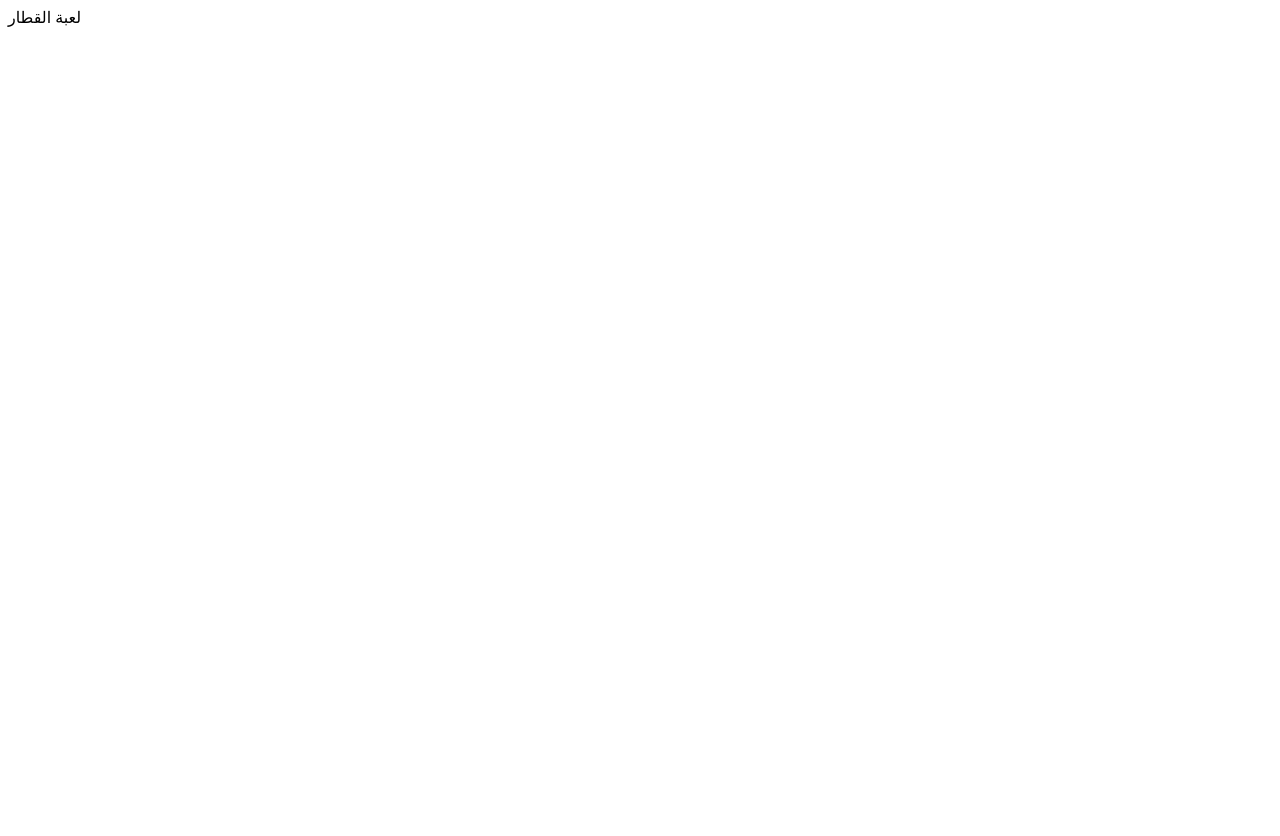
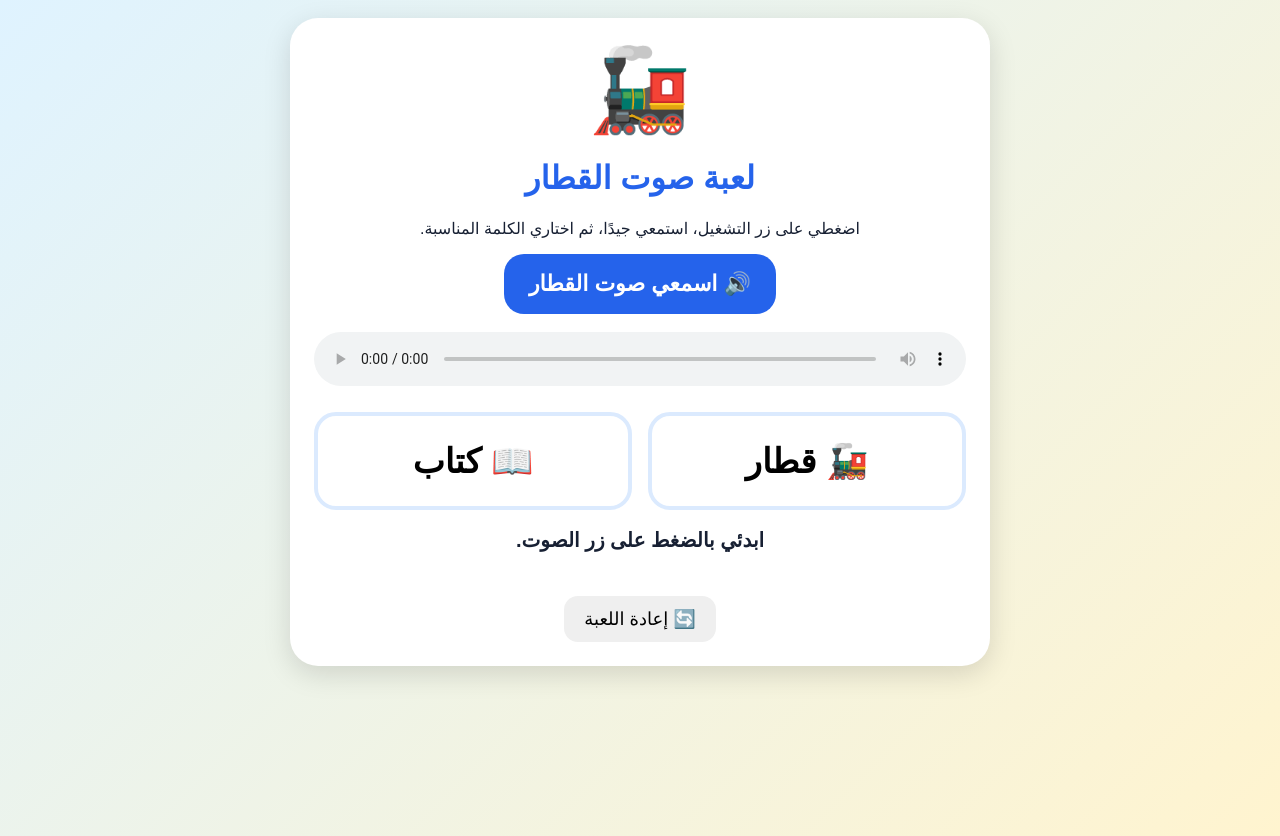
Before and after one commit to ireem104-gif/-little-detective-q, a plain HTML site: page train-game/index.htmltrain-game/index.html in a window 1280 px wide. Before the commit the page ends 800 px from the top, so only its background shows below. Drawn offline with Linux system fonts and the light colour scheme.

Commit message:
Add files via upload

```diff
--- a/train-game/index.htmltrain-game/index.html
+++ b/train-game/index.htmltrain-game/index.html
@@ -1 +1,16 @@
-لعبة القطار
+<!doctype html><html lang="ar" dir="rtl"><head><meta charset="utf-8">
+<meta name="viewport" content="width=device-width,initial-scale=1"><title>لعبة صوت القطار</title>
+<style>
+body{margin:0;font-family:Arial;background:linear-gradient(135deg,#dff3ff,#fff4cf);min-height:100vh;padding:18px;color:#172033}.wrap{max-width:700px;margin:auto;text-align:center}.card{background:#fff;border-radius:28px;padding:24px;box-shadow:0 8px 28px #0002}.train{font-size:82px}h1{color:#2563eb}.play{border:0;border-radius:20px;padding:17px 25px;font-size:22px;font-weight:bold;background:#2563eb;color:#fff}.audio{width:100%;margin-top:18px}.words{display:grid;grid-template-columns:1fr 1fr;gap:16px;margin-top:22px}.word{border:4px solid #dbeafe;background:white;border-radius:22px;padding:25px;font-size:34px;font-weight:bold}.correct{background:#dcfce7!important;border-color:#16a34a!important}.wrong{background:#fee2e2!important;border-color:#dc2626!important}.msg{min-height:50px;margin:18px;font-size:20px;font-weight:bold}.reset{border:0;border-radius:14px;padding:12px 20px;font-size:18px}@media(max-width:520px){.words{grid-template-columns:1fr}}
+</style></head><body><div class="wrap"><div class="card"><div class="train">🚂</div>
+<h1>لعبة صوت القطار</h1><p>اضغطي على زر التشغيل، استمعي جيدًا، ثم اختاري الكلمة المناسبة.</p>
+<button class="play" id="play">🔊 اسمعي صوت القطار</button>
+<audio class="audio" id="audio" controls preload="auto"><source src="train_sound.wav" type="audio/wav"></audio>
+<div class="words"><button class="word" data-correct="1">🚂 قطار</button><button class="word" data-correct="0">📖 كتاب</button></div>
+<div class="msg" id="msg">ابدئي بالضغط على زر الصوت.</div><button class="reset" id="reset">🔄 إعادة اللعبة</button>
+</div></div><script>
+const a=document.getElementById('audio'),m=document.getElementById('msg');
+document.getElementById('play').onclick=()=>{a.currentTime=0;a.play().then(()=>m.textContent='🎧 استمعي جيدًا ثم اختاري الكلمة المناسبة.').catch(()=>m.textContent='اضغطي على زر ▶️ في مشغل الصوت أسفل الزر.')};
+document.querySelectorAll('.word').forEach(b=>b.onclick=()=>{document.querySelectorAll('.word').forEach(x=>x.classList.remove('correct','wrong'));if(b.dataset.correct==='1'){b.classList.add('correct');m.textContent='🎉 أحسنتِ! الإجابة: قطار.'}else{b.classList.add('wrong');m.textContent='💡 حاولي مرة أخرى.'}});
+document.getElementById('reset').onclick=()=>{document.querySelectorAll('.word').forEach(x=>x.classList.remove('correct','wrong'));m.textContent='ابدئي بالضغط على زر الصوت.'};
+</script></body></html>
```
Also changed, not shown: 1 other file.
